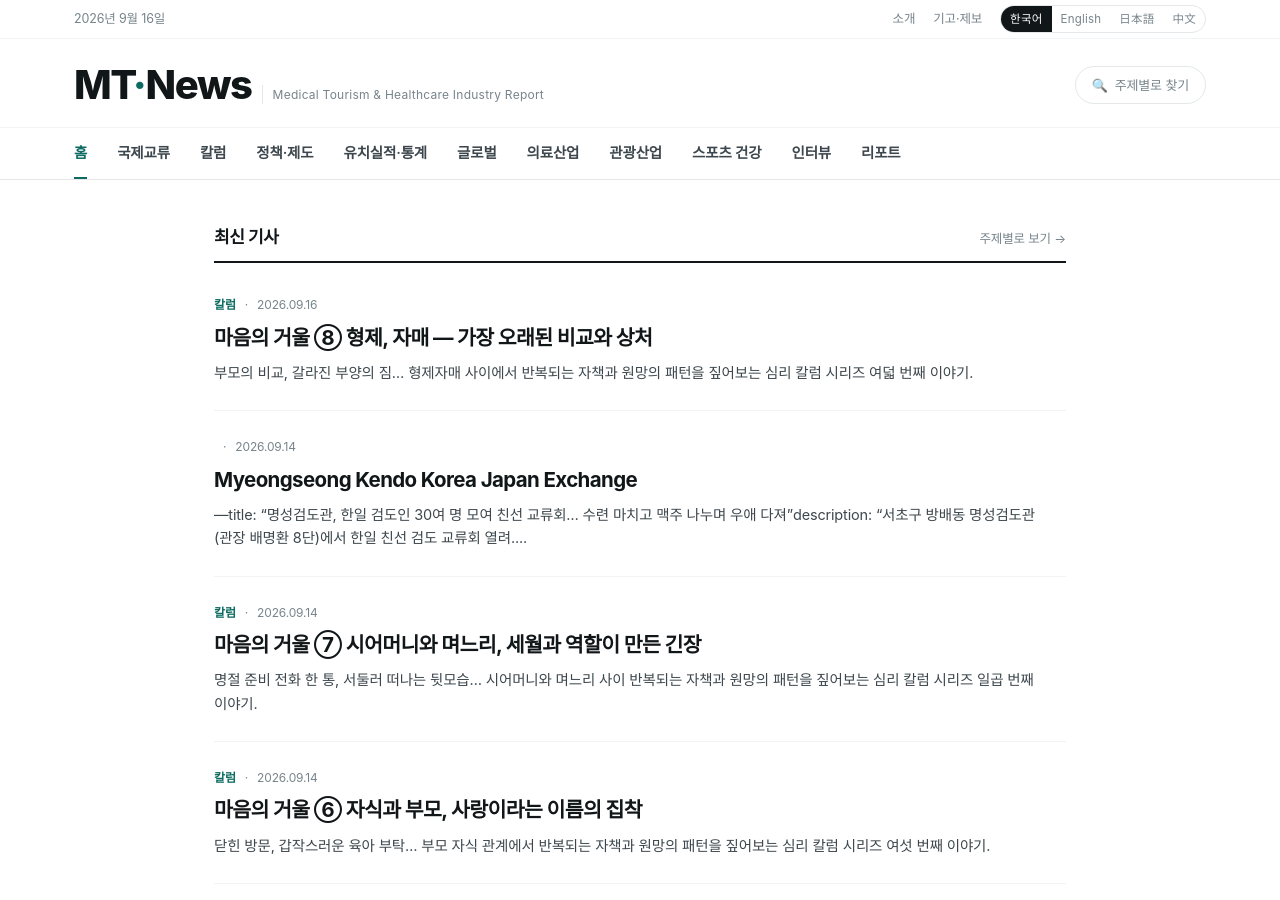
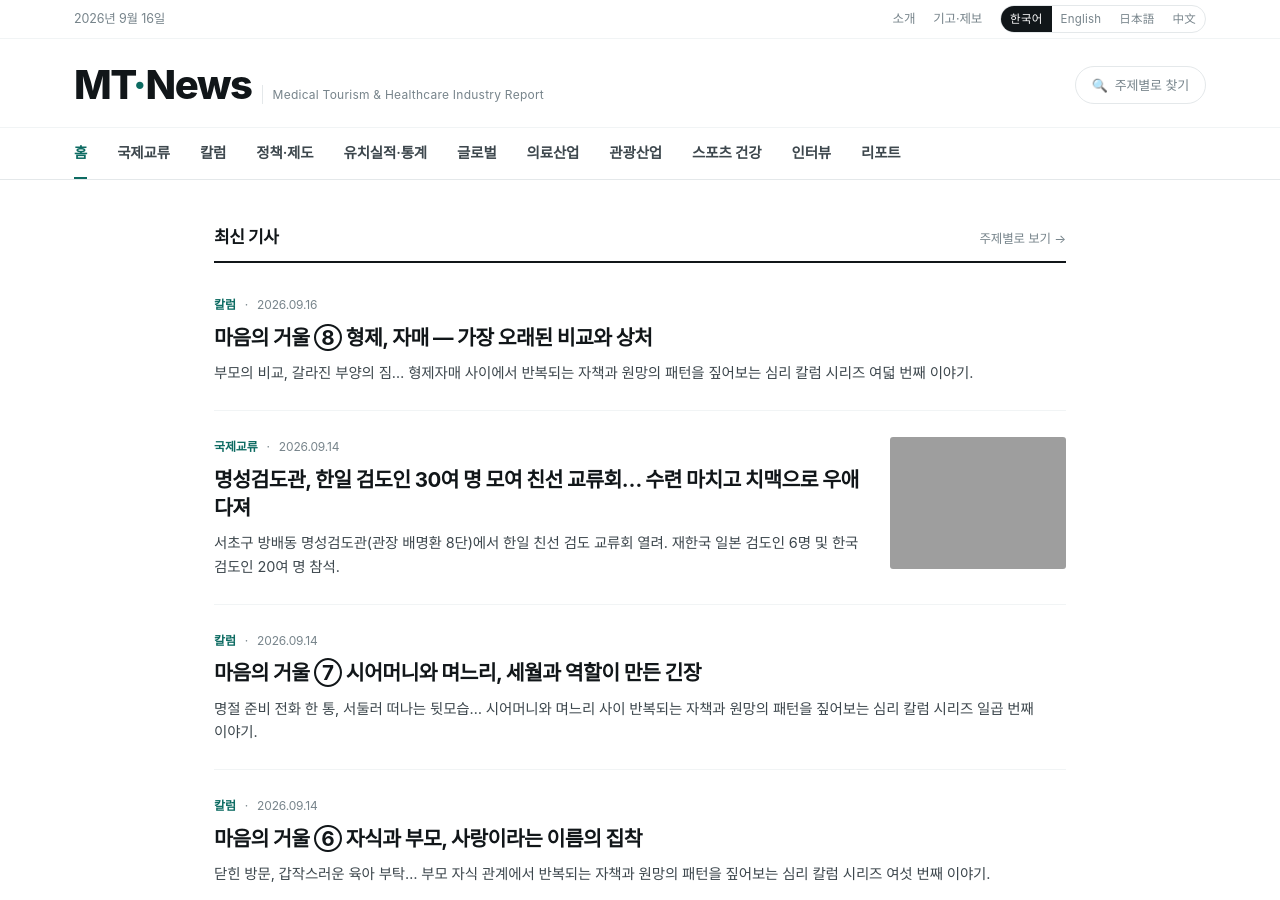
Before and after one commit to kokorojuin-tech/mt-news, a Jekyll site: the page built from index.html, in a window 1280 px wide and 900 px high. Built offline with Jekyll 4.4.1, drawn with Linux system fonts in a browser that asks for light colours; some web fonts are replaced; grey boxes are pictures that could not be loaded.

Commit message:
Update 2026-09-14-myeongseong-kendo-korea-japan-exchange.md

```diff
--- a/_posts/2026-09-14-myeongseong-kendo-korea-japan-exchange.md
+++ b/_posts/2026-09-14-myeongseong-kendo-korea-japan-exchange.md
@@ -1,11 +1,11 @@
-<img width="1280" height="960" alt="명성검도관_한일검도교류_960913" src="https://github.com/user-attachments/assets/a6cf262f-39c2-454b-ae9b-ad85993dae89" />---
-title: "명성검도관, 한일 검도인 30여 명 모여 친선 교류회… 수련 마치고 맥주 나누며 우애 다져"
+---
+title: "명성검도관, 한일 검도인 30여 명 모여 친선 교류회… 수련 마치고 치맥으로 우애 다져"
 description: "서초구 방배동 명성검도관(관장 배명환 8단)에서 한일 친선 검도 교류회 열려. 재한국 일본 검도인 6명 및 한국 검도인 20여 명 참석."
 category: exchange
 author: 장혜연 기자, 백승화 기자
 tags: [검도, 한일교류, 명성검도관, 스포츠교류]
 image: /assets/img/명성검도관_한일검도교류_960913.jpg
-image_caption: "명성검도관에서 열린 한일 친선 검도 교류회 참석자들의 기념 촬영."
+image_caption: "명성검도관에서 열린 한일 친선 검도 교류회 참석자들."
 lang: ko
 ---
 
@@ -15,7 +15,7 @@ lang: ko
 
 ## 한일 검도인 30여 명, 도장서 함께 수련
 
-일본 측에서는 한국에 거주하며 검도를 수련하고 있는 일본 검도인 5명과, 이번 교류회를 위해 일본에서 한국을 방문한 검도인 1명 등 총 6명이 참석했다.
+일본 측에서는 한국에 거주하며 검도를 수련하고 있는 주한국 일본대사관의 일본 검도인을 비롯한 5명과, 이번 교류회를 위해 일본에서 한국을 방문한 검도인 1명 등 총 6명이 참석했다.
 
 한국 측에서는 명성검도관 배명환 관장(8단)을 비롯해 명성검도관 관원들, 그리고 각 검우회와 도장에서 수련하고 있는 검도인 20여 명이 함께했다. 이날 참석자들은 국적과 소속 도장을 넘어 한 도장에 모여 함께 검도를 수련하며 실력을 나눴다.
 
@@ -27,6 +27,6 @@ lang: ko
 
 ## "검도로 이어진 양국의 우애"
 
-명성검도관은 이번 교류회를 통해 한일 양국 검도인들의 우애를 다지는 뜻깊은 시간이 됐다고 밝혔다. 검도라는 무도를 매개로 한 이번 만남은 국경을 넘어선 스포츠·문화 교류의 한 사례로 평가된다.
+명성검도관 배명환 관장(8단, 한국대학검도연맹 전무이사)은 이번 교류회를 통해 한일 양국 검도인들의 우애를 다지는 뜻깊은 시간이 됐다고 밝혔다. 검도라는 무도를 매개로 한 이번 만남은 국경을 넘어선 스포츠·문화 교류의 한 사례로 평가된다.
 
-명성검도관 측은 앞으로도 이러한 한일 검도 교류회를 지속적으로 이어가며, 양국 검도인들 간의 우호적인 관계를 넓혀 나갈 계획이라고 전했다.
+명성검도관 배명환 관장은 앞으로도 기회가 되면 이러한 한일 검도 교류회를 지속적으로 이어갈 것이며, 이러한 검도교류를 통해 양국 검도인들 간의 우호적인 관계를 넓혀 나갈 계획이라고 전했다.
```
